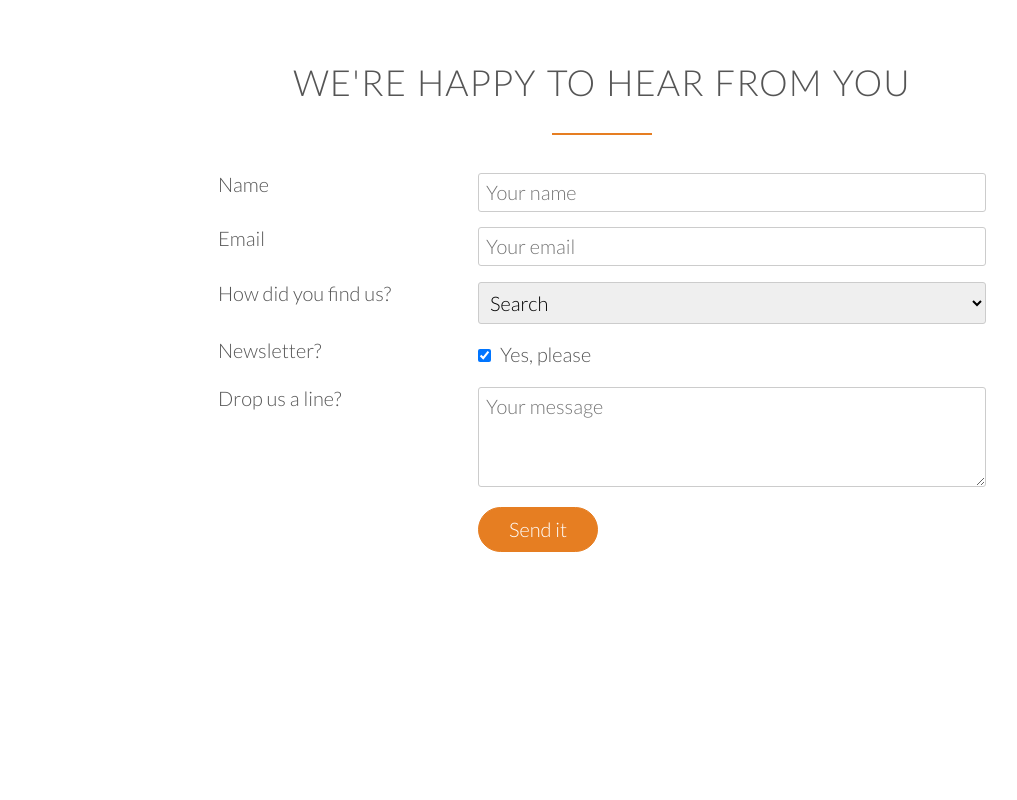
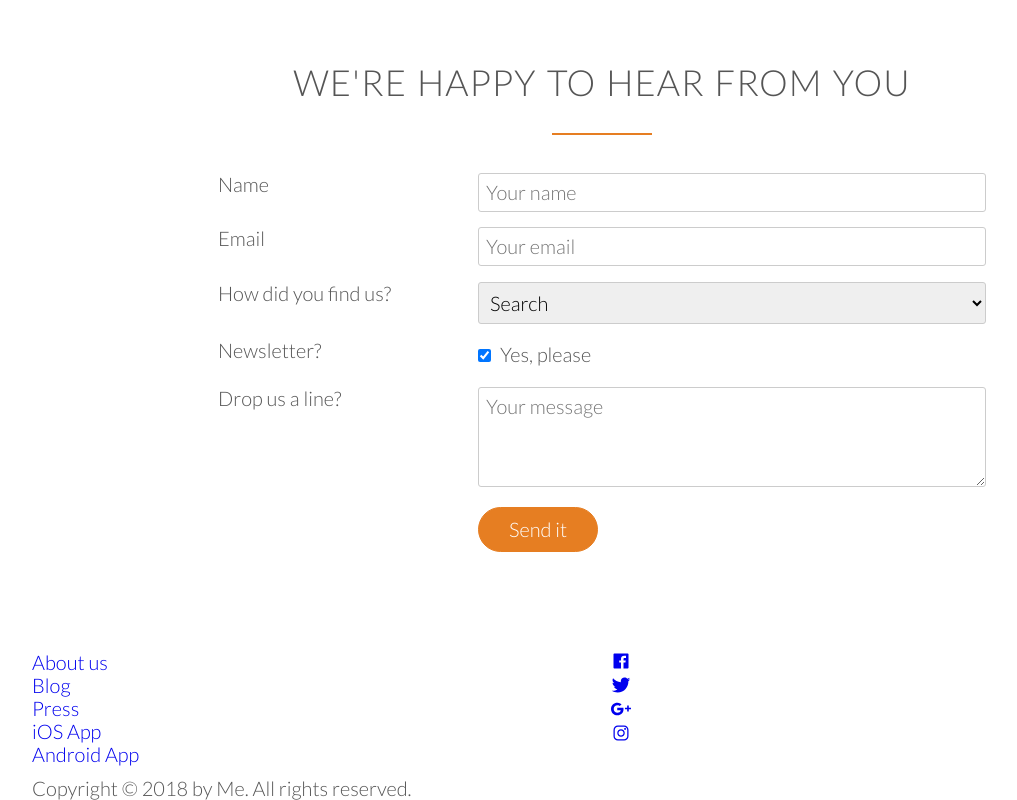
Before and after one commit to dsremackii/omnifood, a website: page app/index.html in a window 1280 px wide. Shown: the part 4560-5360 px from the top of the page, without its empty margins (38-1055 px from the left). Before the commit the page ends 5199 px from the top, so only its background shows below. Drawn offline with nearby package versions, Linux system fonts and the light colour scheme.

Commit message:
footer first part

```diff
--- a/app/index.html
+++ b/app/index.html
@@ -469,6 +469,34 @@
 		</div>
 	</section>
 
+	<footer class="section-footer">
+		<div class="row">
+			<div class="col span-1-of-2">
+				<ul class="section-footer__footer-nav">
+					<li><a href="#">About us</a></li>
+					<li><a href="#">Blog</a></li>
+					<li><a href="#">Press</a></li>
+					<li><a href="#">iOS App</a></li>
+					<li><a href="#">Android App</a></li>
+				</ul>
+			</div>
+			<div class="col span-1-of-2">
+				<ul class="section-footer__social-links">
+					<li><a href="#"><ion-icon name="logo-facebook"></ion-icon></a></li>
+					<li><a href="#"><ion-icon name="logo-twitter"></ion-icon></a></li>
+					<li><a href="#"><ion-icon name="logo-googleplus"></ion-icon></a></li>
+					<li><a href="#"><ion-icon name="logo-instagram"></ion-icon></a></li>
+				</ul>
+			</div>
+		</div>
+		<div class="row">
+			<p>
+				Copyright &copy; 2018 by Me. All rights reserved.
+			</p>
+		</div>
+	</footer>
+
+
 	<script src="https://unpkg.com/ionicons@4.4.4/dist/ionicons.js"></script>
 	<!-- build:js assets/scripts/App.js -->
 	</div>
```
